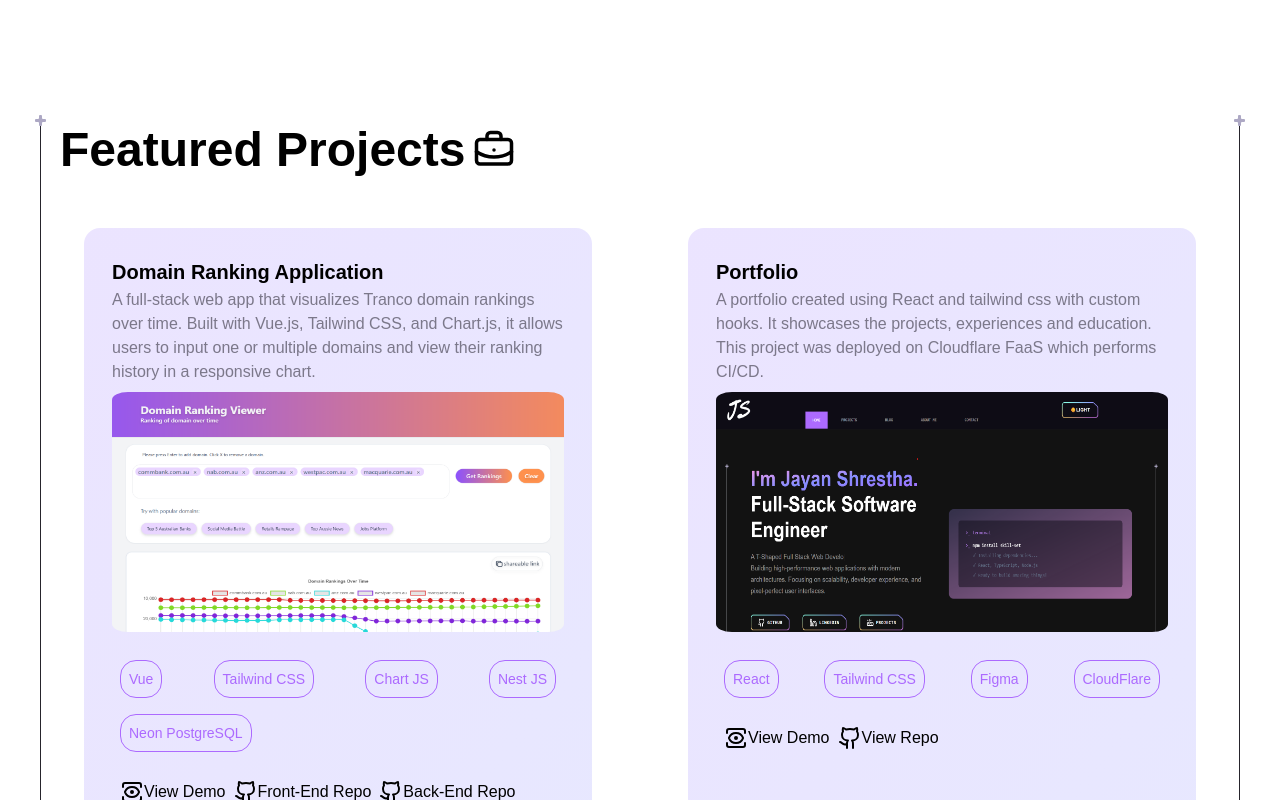
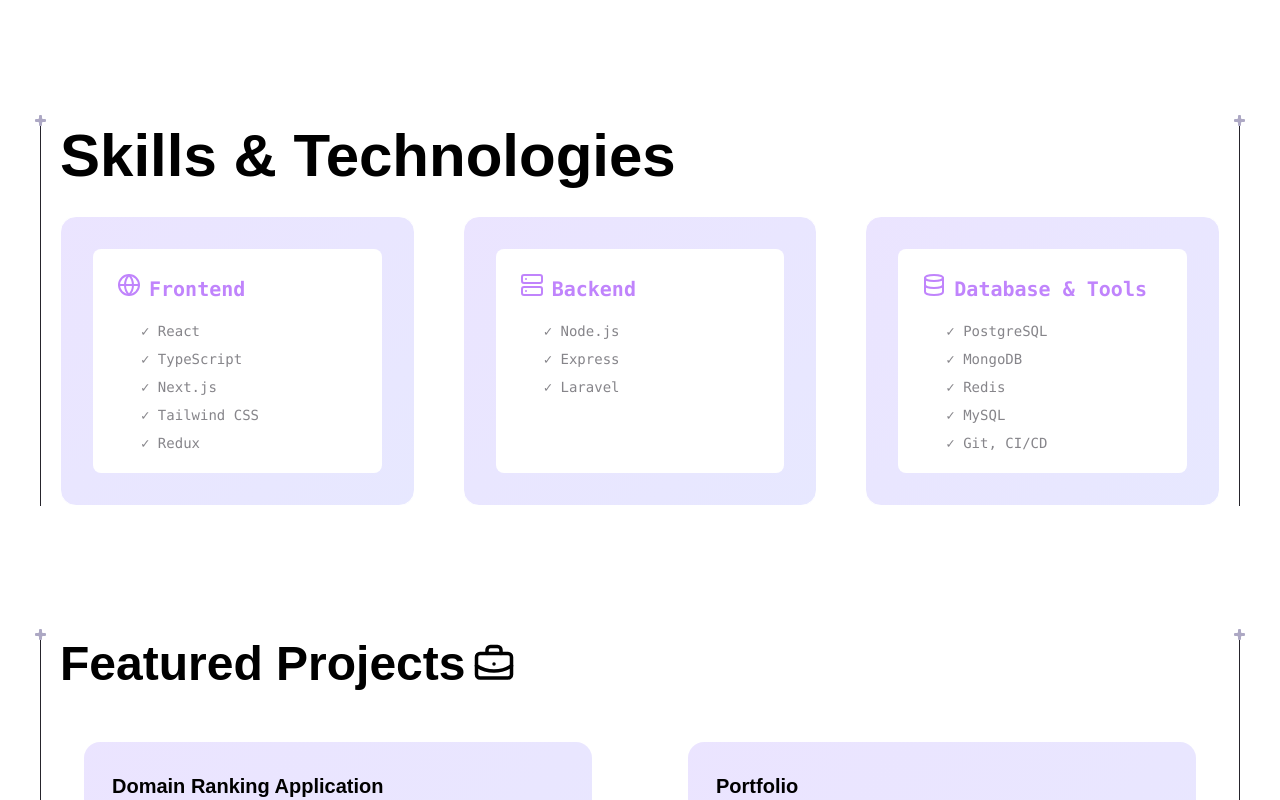
Before and after one commit to JayanShrestha/my-portfolio-react, a React (Vite) app: page / in a window 1280 px wide. Shown: the part 1280-2080 px from the top of the page. Built offline with nearby package versions, Linux system fonts and the light colour scheme; the HTML template or start-up script is replaced by a standard one.

Commit message:
Updated and added skills section

```diff
--- a/src/components/Blog.jsx
+++ b/src/components/Blog.jsx
@@ -22,7 +22,7 @@
       <div
         className={`container mt-8 transition-all duration-1000 ${animateOnLoad ? "opacity-100 translate-y-0" : "opacity-0 translate-y-4"} mb-48`}
       >
-        <div className="flex flex-wrap flex-col gap-4 px-8 lg:px-4 md:p-16">
+        <div className="flex flex-wrap flex-col gap-4 px-8 lg:px-4 md:p-16 w-full bg-color-1/20 rounded-2xl ">
           <h1 className="h1">Blog</h1>
           <p className="body-1 text-n-4">
             Thoughts on software engineering/Web development, lessons learned,
--- a/src/components/Header.jsx
+++ b/src/components/Header.jsx
@@ -5,10 +5,12 @@
 import { Bars3Icon } from "@heroicons/react/24/outline";
 import { XMarkIcon } from "@heroicons/react/24/outline";
 import Button from "./Button";
+import useText from "../hooks/useText";
 import { disablePageScroll, enablePageScroll } from "scroll-lock";
 import useNavigation from "../hooks/useNavigation";
 
 const Header = () => {
+  const { animateOnLoad } = useText();
   const pathname = useLocation();
   const { openNavigation, setNavigation } = useNavigation();
   const toggleNavigation = () => {
@@ -28,9 +30,9 @@
 
   return (
     <div
-      className={`flex fixed top-0 left-0 z-50 border-b border-slate-200 dark:border-n-6 bg-n-1 dark:bg-n-8  w-full justify-evenly`}
+      className={`transition-all duration-1000 ${animateOnLoad ? "opacity-100 translate-y-0 flex fixed top-0 left-0 z-50 border-b border-slate-200 dark:border-n-6 bg-n-1 dark:bg-n-8  w-full justify-evenly" : "opacity-0 translate-y-4 "}`}
     >
-      <div className="flex items-center px-5 lg:px-7.5 xl:px-10 max-lg:py-4">
+      <div className={`flex items-center px-5 lg:px-7.5 xl:px-10 max-lg:py-4`}>
         <a className="block w-[12rem] xl:mr-8" href="/">
           <img
             className="dark:invert w-20 h-20"
--- /dev/null
+++ b/src/components/Skills.jsx
@@ -0,0 +1,106 @@
+import Section from "./Section";
+import useText from "../hooks/useText";
+import { Globe } from "lucide-react";
+import { Database } from "lucide-react";
+import { Server } from "lucide-react";
+
+const Skills = () => {
+  const { animateOnLoad } = useText();
+
+  return (
+    <Section
+      className="pt-48 "
+      crosses
+      crossesOffset="lg:translate-y-20"
+      customPaddings
+      id="skills"
+    >
+      <div className={`container mt-24 lg:mt-32 items-center`}>
+        <h1
+          className={`transition-all duration-1000 ${animateOnLoad ? "opacity-100 translate-y-0" : "opacity-0 translate-y-4 "} h1 mb-6`}
+        >
+          <span className="block">Skills & Technologies</span>
+        </h1>
+
+        <div
+          className={`relative transition-all duration-1000 ${animateOnLoad ? "opacity-100 translate-y-0" : "opacity-0 translate-y-4 "} grid md:grid-cols-3 gap-12`}
+        >
+          <div className="relative gradient-animation rounded-2xl p-8 dark:border-n-8/50 border-n-1 backdrop-blur">
+            <div className="dark:bg-n-8/50 bg-n-1 rounded-lg p-6">
+              <div className="flex items-center gap-2 mb-4">
+                <span className="text-purple-400 font-mono flex gap-2">
+                  <Globe /> <h2 className="body-1 font-bold">Frontend</h2>
+                </span>
+              </div>
+              <div className="space-y-2 font-mono text-sm h-32">
+                <div className="pl-6 text-n-8/50 dark:text-slate-500">
+                  ✓ React
+                </div>
+                <div className="pl-6 text-n-8/50 dark:text-slate-500">
+                  ✓ TypeScript
+                </div>
+                <div className="pl-6 text-n-8/50 dark:text-slate-500">
+                  ✓ Next.js
+                </div>
+                <div className="pl-6 text-n-8/50 dark:text-slate-500">
+                  ✓ Tailwind CSS
+                </div>
+                <div className="pl-6 text-n-8/50 dark:text-slate-500">
+                  ✓ Redux
+                </div>
+              </div>
+            </div>
+          </div>
+          <div className="relative gradient-animation rounded-2xl p-8 dark:border-n-8/50 border-n-1 backdrop-blur">
+            <div className="dark:bg-n-8/50 bg-n-1 rounded-lg p-6">
+              <div className="flex items-center gap-2 mb-4">
+                <span className="text-purple-400 font-mono flex gap-2">
+                  <Server /> <h2 className="body-1 font-bold">Backend</h2>
+                </span>
+              </div>
+              <div className="space-y-2 font-mono text-sm h-32">
+                <div className="pl-6 text-n-8/50 dark:text-slate-500">
+                  ✓ Node.js
+                </div>
+                <div className="pl-6 text-n-8/50 dark:text-slate-500">
+                  ✓ Express
+                </div>
+                <div className="pl-6 text-n-8/50 dark:text-slate-500">
+                  ✓ Laravel
+                </div>
+              </div>
+            </div>
+          </div>
+          <div className="relative gradient-animation rounded-2xl p-8 dark:border-n-8/50 border-n-1 backdrop-blur">
+            <div className="dark:bg-n-8/50 bg-n-1 rounded-lg p-6">
+              <div className="flex items-center gap-2 mb-4">
+                <span className="text-purple-400 font-mono flex gap-2">
+                  <Database />{" "}
+                  <h2 className="body-1 font-bold">Database & Tools</h2>
+                </span>
+              </div>
+              <div className="space-y-2 font-mono text-sm h-32">
+                <div className="pl-6 text-n-8/50 dark:text-slate-500">
+                  ✓ PostgreSQL
+                </div>
+                <div className="pl-6 text-n-8/50 dark:text-slate-500">
+                  ✓ MongoDB
+                </div>
+                <div className="pl-6 text-n-8/50 dark:text-slate-500">
+                  ✓ Redis
+                </div>
+                <div className="pl-6 text-n-8/50 dark:text-slate-500">
+                  ✓ MySQL
+                </div>
+                <div className="pl-6 text-n-8/50 dark:text-slate-500">
+                  ✓ Git, CI/CD
+                </div>
+              </div>
+            </div>
+          </div>
+        </div>
+      </div>
+    </Section>
+  );
+};
+export default Skills;
--- a/src/constants/index.js
+++ b/src/constants/index.js
@@ -11,18 +11,24 @@
   },
   {
     id: "1",
+    title: "Skills",
+    url: "#skills",
+    surl: "/#skills",
+  },
+  {
+    id: "2",
     title: "Blog",
     url: "/blog",
     surl: "/blog",
   },
   {
-    id: "2",
+    id: "3",
     title: "About me",
     url: "#aboutme",
     surl: "/#aboutme",
   },
   {
-    id: "3",
+    id: "4",
     title: "Contact",
     url: "#contact",
     surl: "/#contact",
--- a/src/pages/Home.jsx
+++ b/src/pages/Home.jsx
@@ -4,6 +4,7 @@
 import Projects from "../components/Projects";
 import Contact from "../components/Contact";
 import Footer from "../components/Footer";
+import Skills from "../components/Skills";
 
 const Home = () => {
   return (
@@ -11,6 +12,7 @@
       <Header />
       <Hero />
       <Aboutme />
+      <Skills />
       <Projects />
       <Contact />
       <Footer />
```
